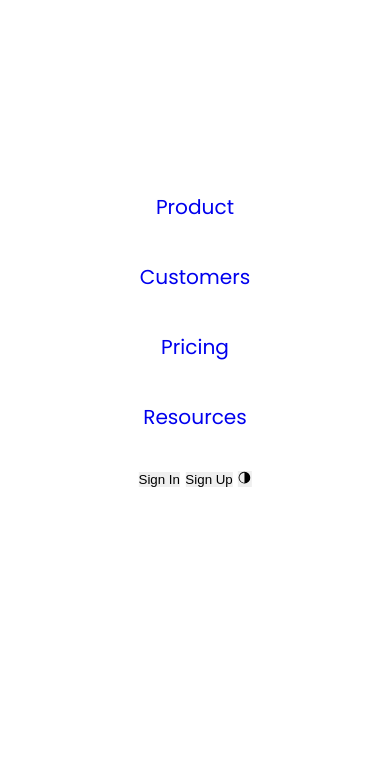
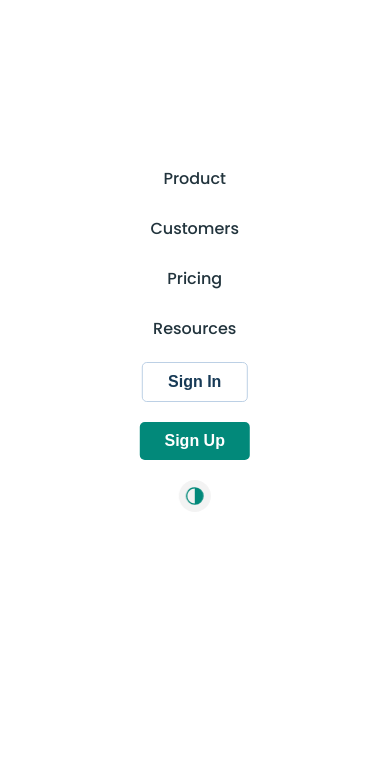
Before and after one commit to syimykDev00/product-idev13, a plain HTML site: page index.html in a window 390 px wide. Both pictures are taken after a click on the label 365 px from the left and 42 px from the top of the page. Shown: the part 85-844 px from the top of the page. Drawn offline with nearby package versions, Linux system fonts and the light colour scheme.

Commit message:
burger menu, 1024

```diff
--- a/css/media.css
+++ b/css/media.css
@@ -76,6 +76,41 @@
     }
     .burger-menu {
         display: block;
+    }
+    .burger-menu li .btn-one {
+        font-size: 16px;
+        color: #173A56;
+        border: 1px solid #BCD0E5;
+        padding: 10px 25px;
+        background: transparent;
+        border-radius: 5px;
+        font-weight: 600;
+    }
+    .burger-menu li .btn-two {
+        font-size: 16px;
+        font-weight: 600;
+        color: white;
+        background: #02897A;
+        padding: 10px 25px;
+        border-radius: 5px;
+        margin: 0 24px;
+    }
+    .burger-menu li .btn-three {
+        width: 32px;
+        height: 32px;
+        background: #F3F3F3;
+        border-radius: 50%;
+        display: flex;
+        justify-content: center;
+        align-items: center;
+        color: #02897A;
+        margin: 0 auto;
+        font-size: 20px;
+    }
+    .burger-menu li a {
+        font-size: 16px;
+        font-weight: 500;
+        color: #22343D;
     }
 }
 
@@ -297,4 +332,22 @@
     .footer-input input {
         width: 265px;
     }
+    .burger-menu li .btn-two {
+        font-size: 15px;
+        font-weight: 600;
+        color: white;
+        background: #02897A;
+        padding: 10px 17px;
+        border-radius: 5px;
+        margin: 0 24px;
+    }
+    .burger-menu li .btn-one {
+        font-size: 15px;
+        color: #173A56;
+        border: 1px solid #BCD0E5;
+        padding: 10px 17px;
+        background: transparent;
+        border-radius: 5px;
+        font-weight: 600;
+    }
 }
--- a/css/style.css
+++ b/css/style.css
@@ -236,6 +236,8 @@ button {
     -moz-transform: translate(-50%, -50%);
     -ms-transform: translate(-50%, -50%);
 }
+
+
 
 @keyframes menu-open {
     100% {
--- a/index.html
+++ b/index.html
@@ -46,13 +46,17 @@
                 </label>
                 <div id="site-menu">
                     <ul id="site-menu-titles">
-                        <li><p><a href="#">Product</a></p></li>
-                        <li><p><a href="customers.html">Customers</a></p></li>
-                        <li><p><a href="#">Pricing</a></p></li>
-                        <li><p><a href="#">Resources</a></p></li>
+                        <li><a href="#">Product</a></li>
+                        <li><a href="customers.html">Customers</a></li>
+                        <li><a href="#">Pricing</a></li>
+                        <li><a href="#">Resources</a></li>
                         <li>
                             <button class="btn-one">Sign In</button>
+                        </li>
+                        <li>
                             <button class="btn-two">Sign Up</button>
+                        </li>
+                        <li>
                             <button class="btn-three">
                                 <ion-icon name="contrast"></ion-icon>
                             </button>
```
